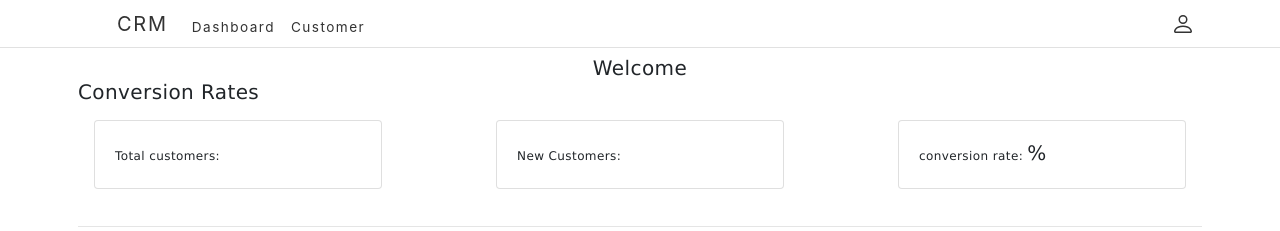
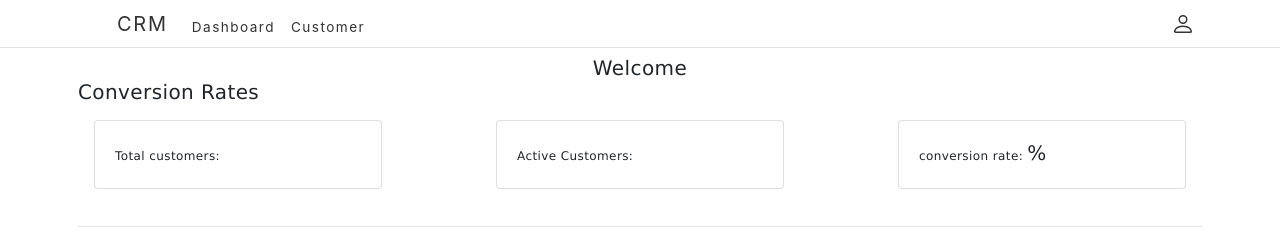
Before and after one commit to manoje8/CRM-frontend, a React (Create React App) app: page /dashboard in a window 1280 px wide. Shown: the top 231 px of the page. Built offline with nearby package versions, Linux system fonts and the light colour scheme; no server answers; sample sign-in values are in the browser's storage.

Commit message:
fixed conversion name

```diff
--- a/src/components/dashboard/Dashboard.jsx
+++ b/src/components/dashboard/Dashboard.jsx
@@ -53,7 +53,7 @@ const Dashboard = () => {
                         <p>Total customers: <span className="lead">{customerData.totalCustomers}</span></p>
                     </Cards>
                     <Cards>
-                        <p>New Customers: <span className="lead">{customerData.activeCustomers}</span></p>
+                        <p>Active Customers: <span className="lead">{customerData.activeCustomers}</span></p>
                     </Cards>
                     <Cards>
                         <p>conversion rate: <span className="lead">{customerData.conversionRate} %</span></p>
```
